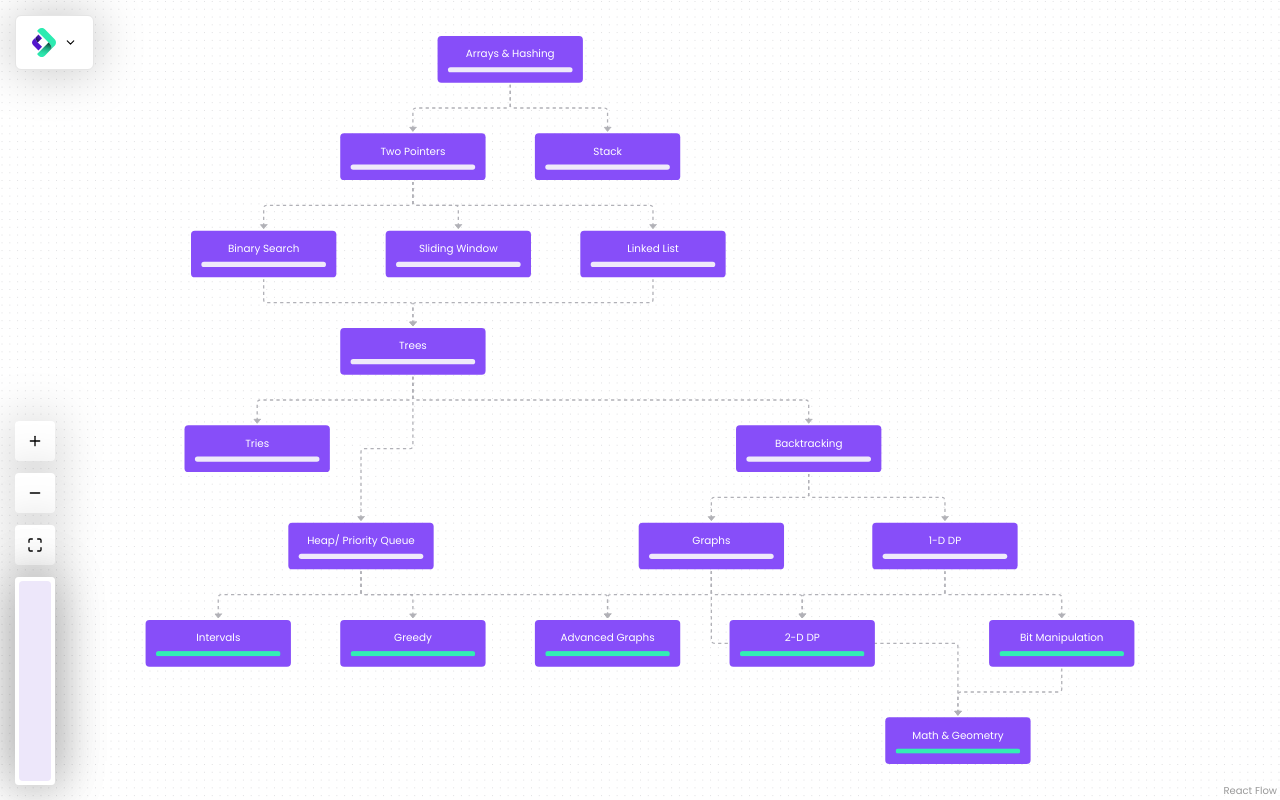
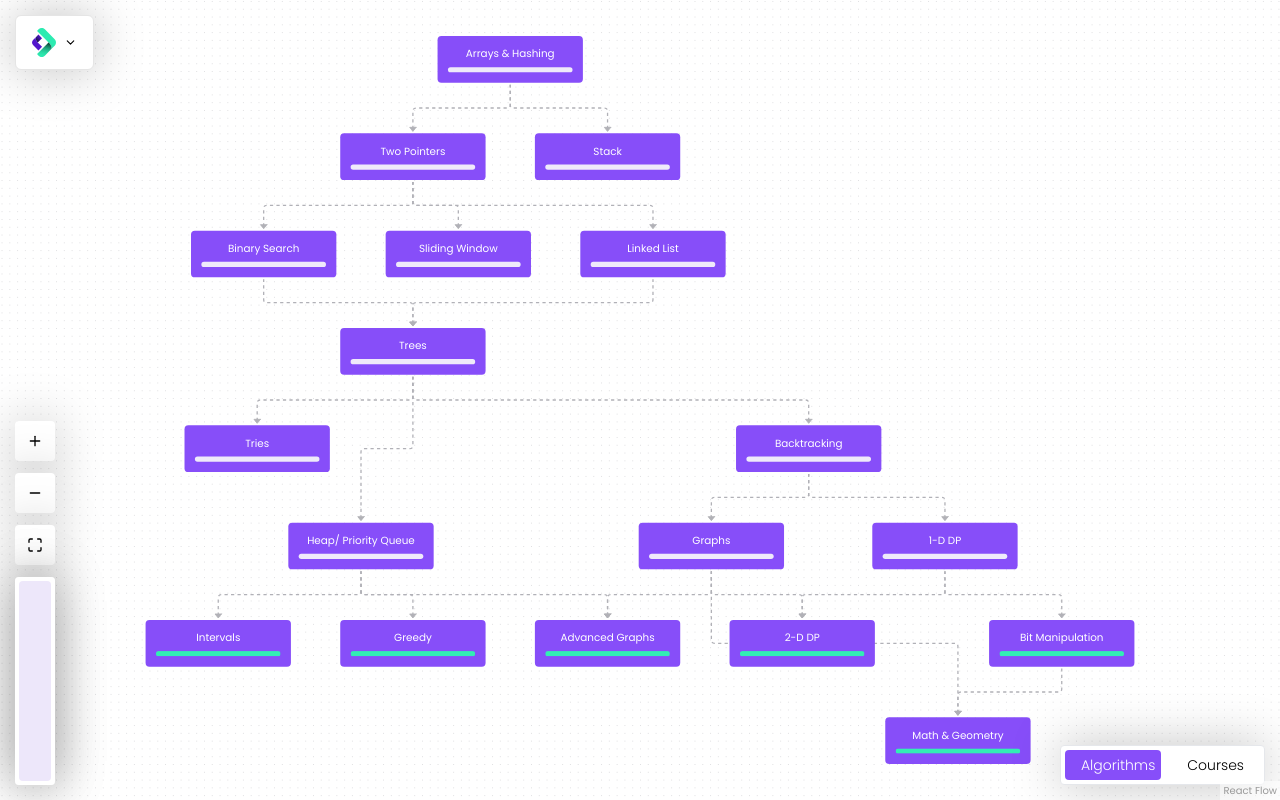
Before and after one commit to ProgramadoresSemPatria/TreemapDestroyer-module-code-breakers, a React (Vite) app: page / in a window 1280 px wide. Built offline with nearby package versions, Linux system fonts and the light colour scheme.

Commit message:
feat: add slidingTabs component

```diff
--- /dev/null
+++ b/src/components/SlidingTabs.tsx
@@ -0,0 +1,62 @@
+import clsx from "clsx";
+import { useRef, useState, useEffect } from "react";
+
+const allTabs = [
+  {
+    id: "algorithms",
+    name: "Algorithms",
+  },
+  {
+    id: "courses",
+    name: "Courses",
+  },
+];
+
+export const SlidingTabBar = () => {
+  const tabsRef = useRef<(HTMLElement | null)[]>([]);
+  const [activeTabIndex, setActiveTabIndex] = useState<number | null>(0);
+  const [tabUnderlineWidth, setTabUnderlineWidth] = useState(0);
+  const [tabUnderlineLeft, setTabUnderlineLeft] = useState(0);
+
+  useEffect(() => {
+    if (activeTabIndex === null) {
+      return;
+    }
+
+    const setTabPosition = () => {
+      const currentTab = tabsRef.current[activeTabIndex] as HTMLElement;
+      setTabUnderlineLeft(currentTab?.offsetLeft ?? 0);
+      setTabUnderlineWidth(currentTab?.clientWidth ?? 0);
+    };
+
+    setTabPosition();
+  }, [activeTabIndex]);
+
+  return (
+    <div className="animate-from-bottom delay-300 relative mx-auto flex h-10 rounded-[0.25rem] border dark:border-white/20 bg-white dark:bg-neutral-800 px-1 backdrop-blur-sm shadow-[0_0_50px_rgba(0,0,0,0.25)] transition-all duration-300">
+      <span
+        className="absolute bottom-0 top-0 -z-10 flex overflow-hidden rounded-sm py-1 transition-all duration-300"
+        style={{ left: tabUnderlineLeft, width: tabUnderlineWidth }}
+      >
+        <span className="h-full w-full rounded-sm bg-[#874ef9]" />
+      </span>
+      {allTabs.map((tab, index) => {
+        const isActive = activeTabIndex === index;
+
+        return (
+          <button
+            key={index}
+            ref={(el) => (tabsRef.current[index] = el)}
+            className={clsx(
+              "my-auto cursor-pointer select-none rounded-full px-4 text-center font-light dark:text-white text-sm transition-all duration-300",
+              isActive && `text-white`
+            )}
+            onClick={() => setActiveTabIndex(index)}
+          >
+            {tab.name}
+          </button>
+        );
+      })}
+    </div>
+  );
+};
--- a/src/components/Treemap.tsx
+++ b/src/components/Treemap.tsx
@@ -19,6 +19,7 @@ import { Buttons } from "./Buttons";
 import { getLayoutedElements } from "@/utils/getLayoutedElements";
 import { Preferences } from "./Preferences";
 import { useSettingsStore } from "@/stores/useSettingsStore";
+import { SlidingTabBar } from "./SlidingTabs";
 
 const nodeTypes: NodeTypes = {
   progressNode: ProgressNode,
@@ -72,6 +73,9 @@ export function Treemap() {
         <Panel position="top-left">
           <Preferences />
         </Panel>
+        <Panel position="bottom-right">
+          <SlidingTabBar />
+        </Panel>
       </ReactFlow>
     </div>
   );
--- a/tailwind.config.js
+++ b/tailwind.config.js
@@ -14,12 +14,18 @@ export default {
       animation: {
         "left-to-right":
           "left-to-right 1s cubic-bezier(0.165, 0.84, 0.44, 1) backwards",
+        "from-bottom":
+          "from-bottom 1s cubic-bezier(0.165, 0.84, 0.44, 1) backwards",
       },
       keyframes: {
         "left-to-right": {
           "0%": { transform: "translateX(-200%)" },
           "100%": { transform: "translateX(0)" },
         },
+        "from-bottom": {
+          "0%": { transform: "translateY(200%)" },
+          "100%": { transform: "translateY(0)" },
+        },
       },
     },
   },
```
